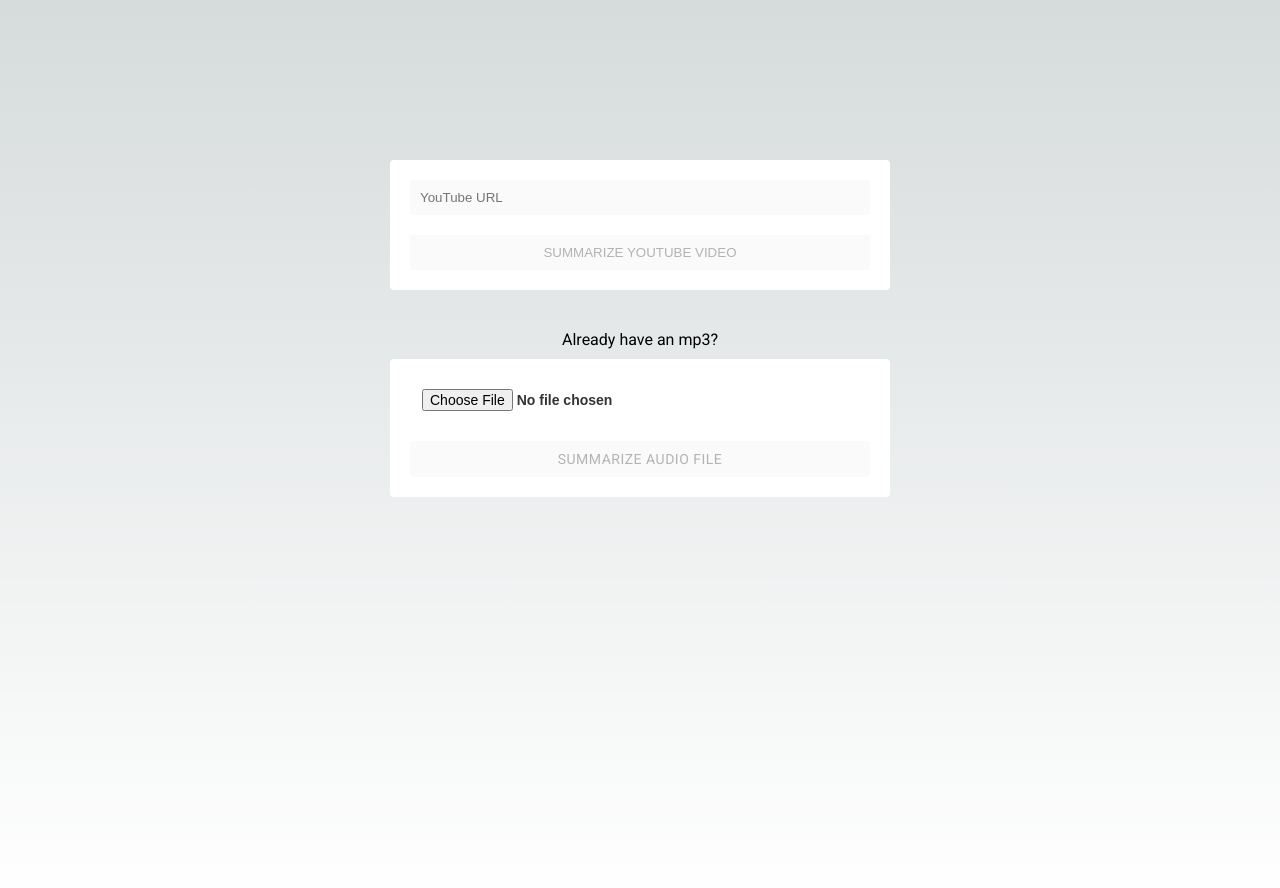
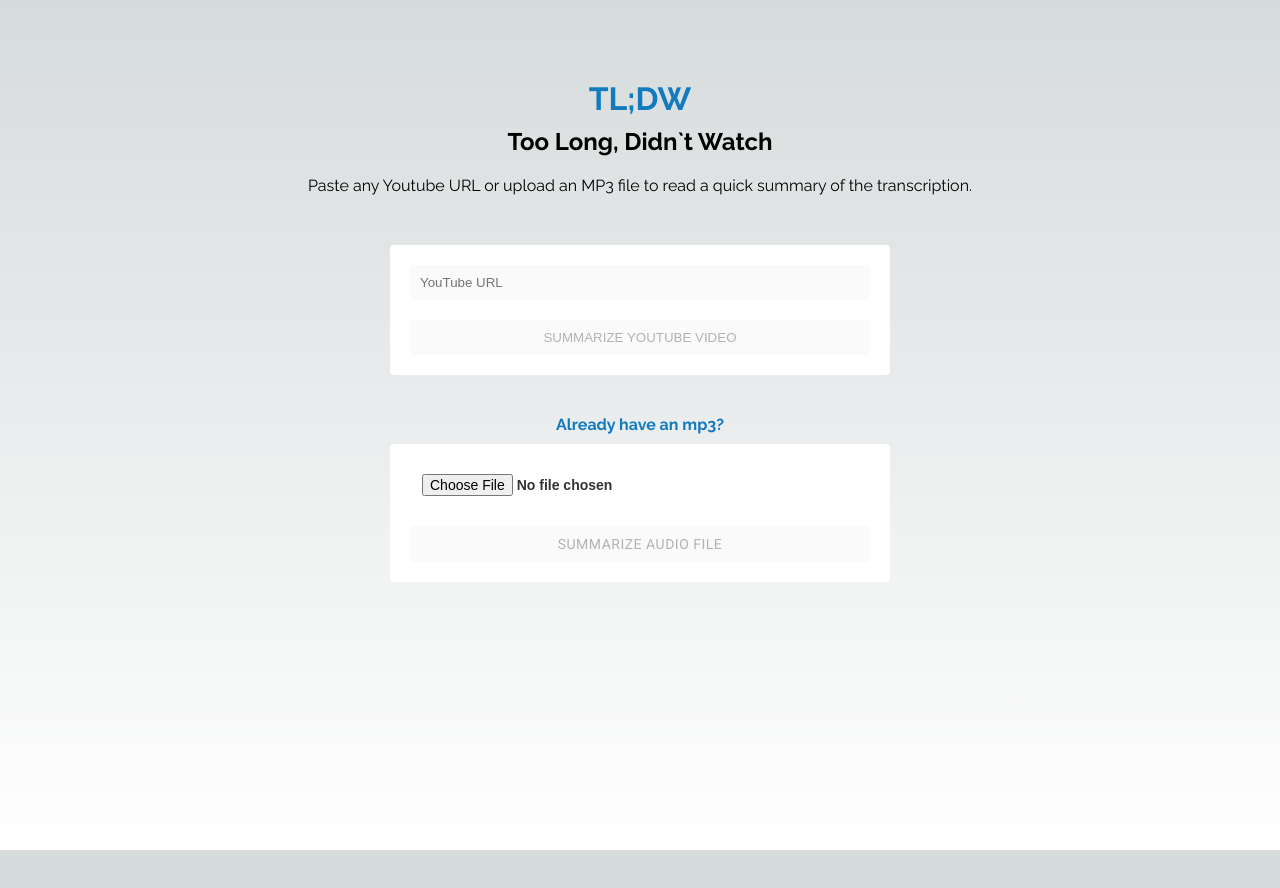
Before and after one commit to irenedeni/tldw, a Next.js app: page / in a window 1280 px wide. Shown: the top 888 px of the page. After the commit the page ends 850 px from the top, so only its background shows below. Built offline with nearby package versions, Linux system fonts and the light colour scheme.

Commit message:
minimal improvements to UI, still very basic and not exciting

```diff
--- a/src/pages/index.tsx
+++ b/src/pages/index.tsx
@@ -2,11 +2,16 @@
 import React, { useState, useEffect } from 'react'
 import ytdl from 'ytdl-core';
 import Head from 'next/head'
-import { Roboto } from 'next/font/google'
+import { Roboto, Raleway } from 'next/font/google'
 import styles from '@/styles/Home.module.css'
 
 const roboto = Roboto({
   weight: '400',
+  subsets: ['latin'],
+})
+
+const raleway = Raleway({
+  weight: ['400', '700'],
   subsets: ['latin'],
 })
 
@@ -104,20 +109,23 @@
   return (
     <>
       <Head>
-        <title>Create Next App</title>
-        <meta name="description" content="Generated by create next app" />
+        <title>TL;DW - Too long, didn`t watch</title>
+        <meta name="description" content="tldw" />
         <meta name="viewport" content="width=device-width, initial-scale=1" />
         <link rel="icon" href="/favicon.ico" />
       </Head>
       <main className={roboto.className}>
       <div className={styles.container}>
+        <h1 className={raleway.className} style={{ color: '#117bbe', marginBottom: '10px' }}>TL;DW</h1>
+        <h2 className={raleway.className}>Too Long, Didn`t Watch</h2>
+        <p className={raleway.className} style={{ margin: '20px auto' }}>Paste any Youtube URL or upload an MP3 file to read a quick summary of the transcription.</p>
         <div className={styles.videoContainer}>
           <form onSubmit={(e) => handleSubmit(e, true)} className={styles.form}>
             <input className={styles.urlInput} type="text" name="URL" placeholder="YouTube URL" onChange={handleVideoChange} />
             <button className={styles.videoBtn} disabled={videoUrl ? false : true} type="submit">Summarize Youtube Video</button>
           </form>
         </div>
-        <span style={{margin: '40px auto 10px auto'}}>Already have an mp3?</span>
+        <p className={raleway.className} style={{margin: '40px auto 10px auto', color:'#117bbe'}}><b>Already have an mp3?</b></p>
           <form onSubmit={(e) => handleSubmit(e, false)} className={styles.form}>
             <input
               type="file"
--- a/src/styles/Home.module.css
+++ b/src/styles/Home.module.css
@@ -6,7 +6,8 @@
   height: 100vh;
   padding: 30px;
   margin: 0 auto;
-  margin-top: 100px;
+  margin-top: 50px;
+  text-align: center;
 }
 
 .form {
```
